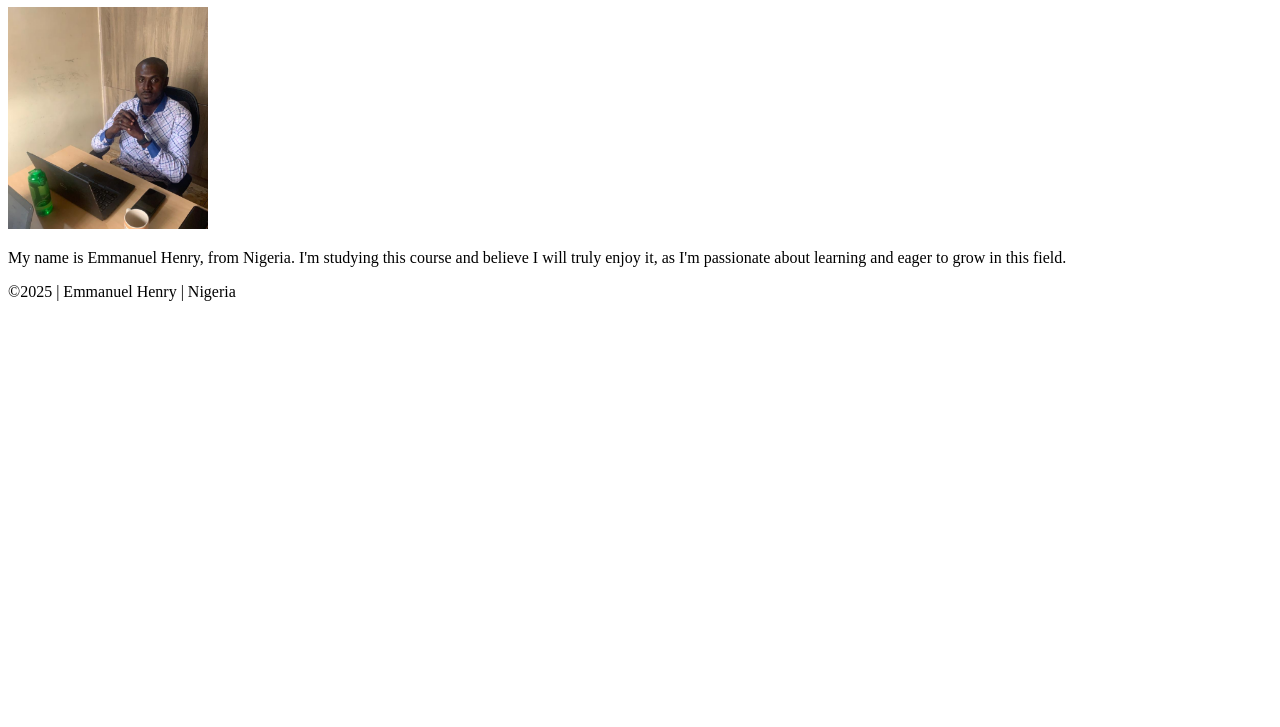
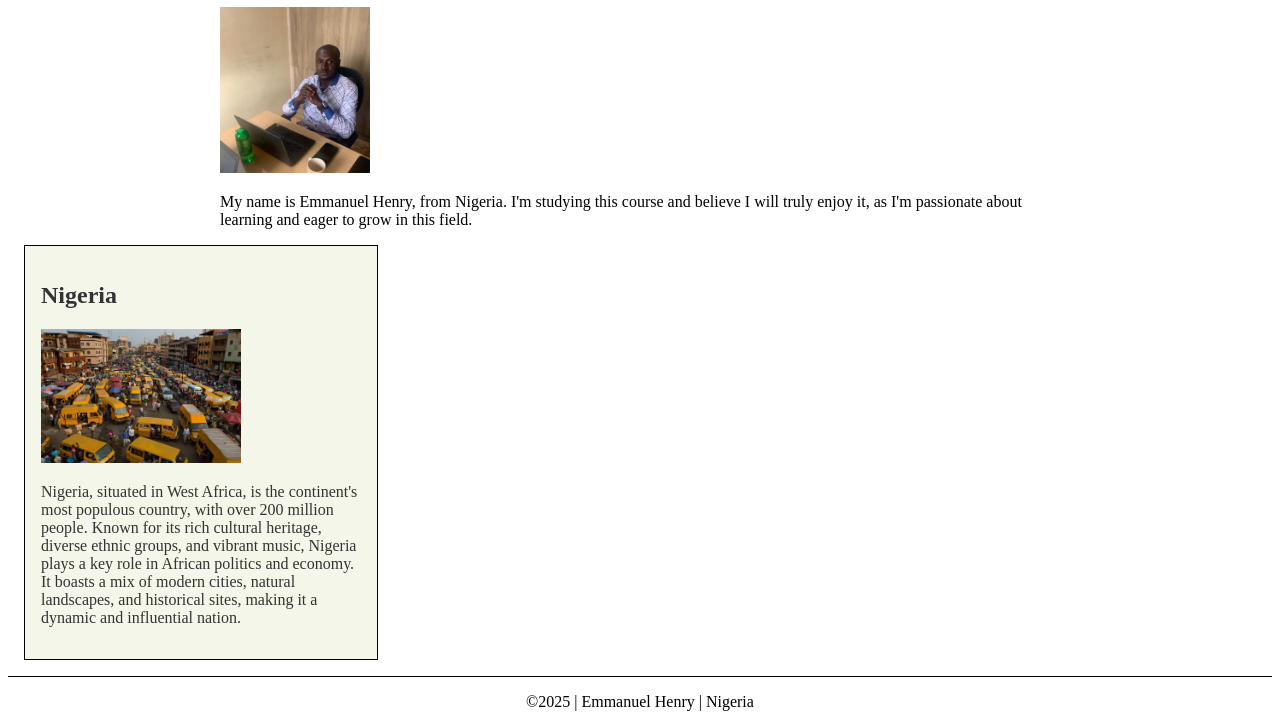
Before and after one commit to Emman-henry/wdd130, a plain HTML site: page index.html in a window 1280 px wide. Shown: the part 99-826 px from the top of the page. Before the commit the page ends 800 px from the top, so only its background shows below. Drawn offline with Linux system fonts and the light colour scheme.

Commit message:
Your message here

```diff
--- a/index.html
+++ b/index.html
@@ -3,7 +3,10 @@
 <head>
     <meta charset="UTF-8">
     <meta name="viewport" content="width=device-width, initial-scale=1.0">
-    <title>Emmanuel Henry</title>
+    <title>My country</title>
+    <meta name="Description" content="This page provides an overview of Nigeria, highlighting key aspects of the country while showcasing a realistic image of its culture, landscape, and people.">
+    <meta name="Author" content="Emmanuel Henry">
+    <link rel="stylesheet" href="stye/style.css">
 </head>
 <body>
 <header>
@@ -17,6 +20,11 @@
     <img src="images/profile.png.png" alt="My name is Emmanuel Henry" width="200">
     <p>My name is Emmanuel Henry, from Nigeria. I'm studying this course and believe I will truly enjoy it, as I'm passionate about learning and eager to grow in this field.</p>
 </main>
+<aside>
+    <h2>Nigeria</h2>
+    <img src="images/Nigeria.jpg.jpg" alt="Nigeria_landscape">
+    <p>Nigeria, situated in West Africa, is the continent's most populous country, with over 200 million people. Known for its rich cultural heritage, diverse ethnic groups, and vibrant music, Nigeria plays a key role in African politics and economy. It boasts a mix of modern cities, natural landscapes, and historical sites, making it a dynamic and influential nation.</p>
+</aside>
 <footer>
     <p>©2025 | Emmanuel Henry | Nigeria</p>
 </footer>
--- /dev/null
+++ b/stye/style.css
@@ -0,0 +1,39 @@
+/* Main container settings */
+main {
+    max-width: 840px;
+    margin: 0 auto; /* Centers the main content */
+}
+
+/* Aside settings */
+aside {
+    width: 20rem;
+    margin: 1rem;
+    border: 1px solid rgb(0, 0, 0); /* Corrected RGB values for border color */
+    padding: 1rem;
+    background-color: rgb(243, 246, 233); /* Fixed background color property */
+    color: #333; /* Text color inside aside */
+}
+
+/* Image styling inside aside */
+aside img {
+    width: 200px;
+    height: auto;
+}
+
+/* Image styling inside main */
+main img {
+    width: 150px;
+    height: auto;
+}
+
+/* Paragraph styling */
+p {
+    padding: 0;
+}
+
+/* Footer styling */
+footer {
+    margin-top: 15px;
+    border-top: 1px solid #000;
+    text-align: center;
+}
```
Also changed, not shown: week02_holygrail/holygrail.html (deleted, +0 -35 lines), images/Nigeria.jpg.jpg (added).
